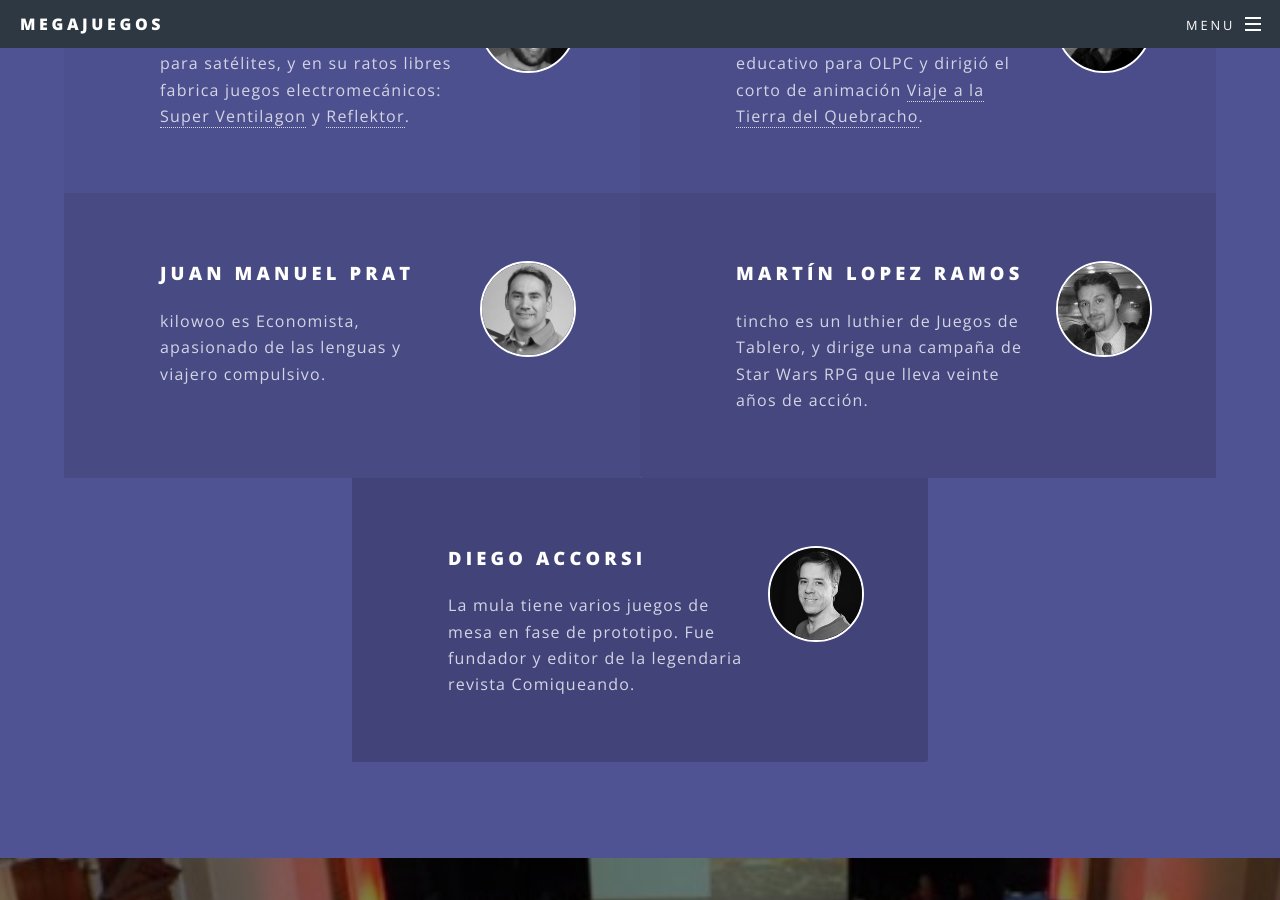
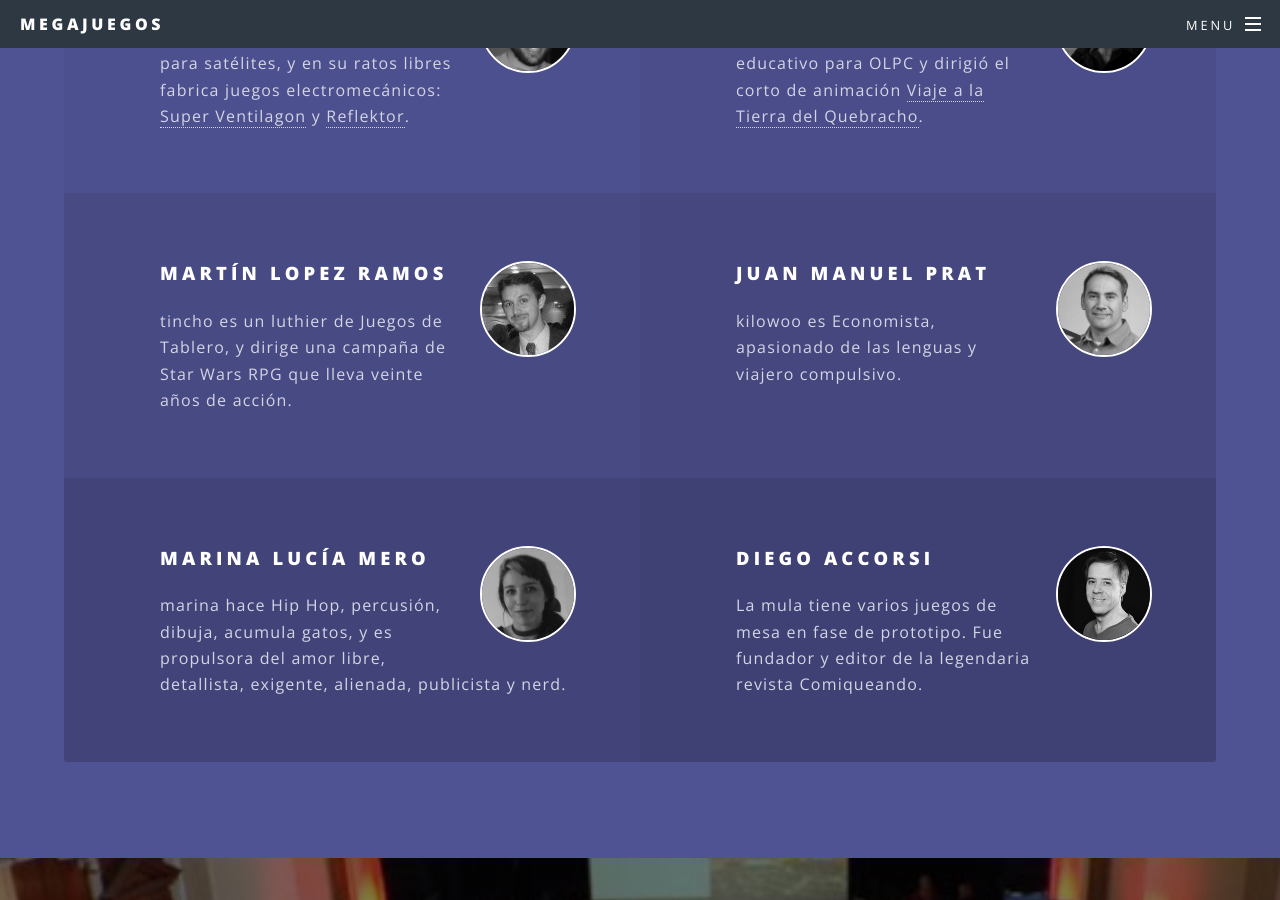
Before and after one commit to megajuegos/megajuegos.github.io, a Jekyll site: the page built from index.html, in a window 1280 px wide and 900 px high, scrolled down 3785 px. Built offline with Jekyll 4.4.1, drawn with Linux system fonts in a browser that asks for light colours.

Commit message:
Sumo a Marina a Control

```diff
--- a/index.html
+++ b/index.html
@@ -114,14 +114,19 @@ layout: landing
 									<p>manuq laburó haciendo software educativo para OLPC y dirigió el corto de animación <a href="https://vimeo.com/35550620">Viaje a la Tierra del Quebracho</a>.</p>
 								</li>
 								<li class="">
+									<img class="headshot" src="images/equipo/tincho.jpg" alt="tincho" />
+									<h3>Martín Lopez Ramos</h3>
+									<p>tincho es un luthier de Juegos de Tablero, y dirige una campaña de Star Wars RPG que lleva veinte años de acción.</p>
+								</li>
+								<li class="">
 									<img class="headshot" src="images/equipo/kilowoo.jpg" alt="kilowoo" />
 									<h3>Juan Manuel Prat</h3>
 									<p>kilowoo es Economista, apasionado de las lenguas y viajero compulsivo.</p>
 								</li>
 								<li class="">
-									<img class="headshot" src="images/equipo/tincho.jpg" alt="tincho" />
-									<h3>Martín Lopez Ramos</h3>
-									<p>tincho es un luthier de Juegos de Tablero, y dirige una campaña de Star Wars RPG que lleva veinte años de acción.</p>
+									<img class="headshot" src="images/equipo/marina.jpg" alt="marina" />
+									<h3>Marina Lucía Mero</h3>
+									<p>marina hace Hip Hop, percusión, dibuja, acumula gatos, y es propulsora del amor libre, detallista, exigente, alienada, publicista y nerd.</p>
 								</li>
 								<li class="">
 									<img class="headshot" src="images/equipo/mula.jpg" alt="mula" />
```
Also changed, not shown: images/equipo/marina.jpg (added).
